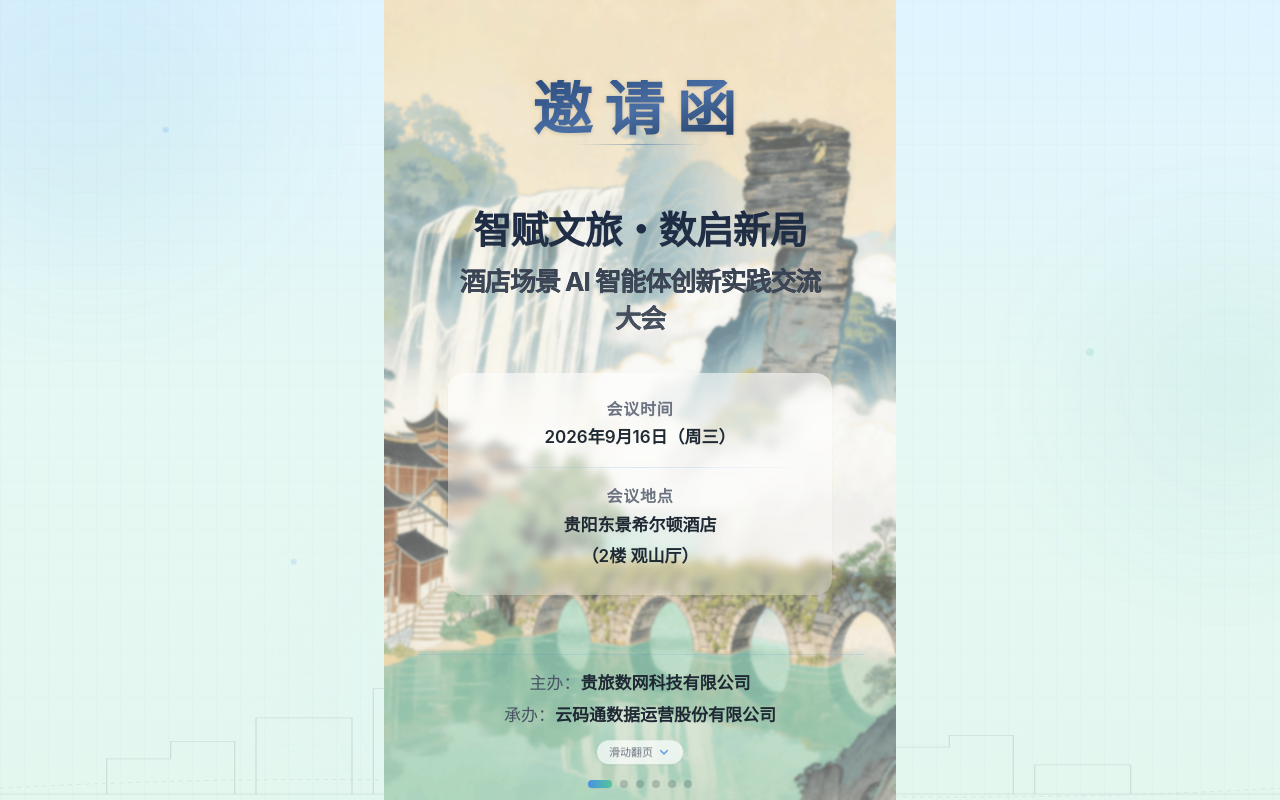
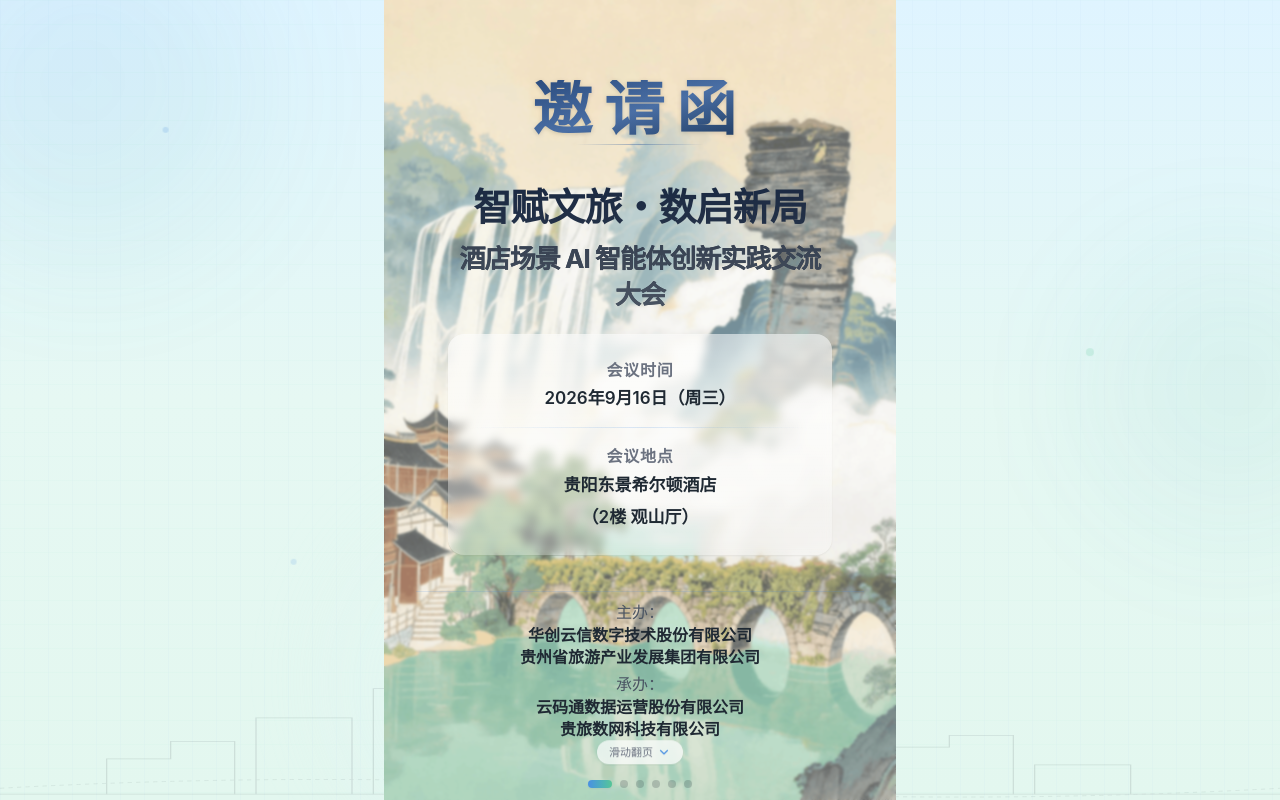
Before and after one commit to scmgh-2025/YaoQing, a React (Vite) app: page / in a window 1280 px wide. Built offline with nearby package versions, Linux system fonts and the light colour scheme.

Commit message:
feat: 议程时间/文案/布局微调 + 删除一键导航按钮 + 封面整体上移

```diff
--- a/src/components/CoverPage.tsx
+++ b/src/components/CoverPage.tsx
@@ -39,7 +39,7 @@
       </motion.div>
 
       {/* 2. Middle Main Conference Theme & Time/Location */}
-      <div className="my-auto py-4 flex flex-col items-center text-center relative z-10">
+      <div className="my-auto py-1 flex flex-col items-center text-center relative z-10">
         {/* Main Title */}
         <motion.h1
           initial={{ opacity: 0, y: 16 }}
@@ -58,7 +58,7 @@
           initial={{ opacity: 0, y: 16 }}
           animate={isActive ? { opacity: 1, y: 0 } : { opacity: 0, y: 16 }}
           transition={{ duration: 0.7, delay: 0.3 }}
-          className="mt-6 w-full max-w-sm bg-gradient-to-b from-white/55 to-white/25 backdrop-blur-xs rounded-2xl p-5 sm:p-6 text-left space-y-4 shadow-xs"
+          className="mt-2 w-full max-w-sm bg-gradient-to-b from-white/55 to-white/25 backdrop-blur-xs rounded-2xl p-5 sm:p-6 text-left space-y-4 shadow-xs"
         >
           {/* Meeting Time */}
           <div className="text-center">
@@ -90,13 +90,31 @@
         initial={{ opacity: 0, y: 15 }}
         animate={isActive ? { opacity: 1, y: 0 } : { opacity: 0, y: 15 }}
         transition={{ duration: 0.7, delay: 0.45 }}
-        className="text-center pt-4 pb-6 space-y-1.5 border-t border-[#4A90E2]/15 relative z-10"
+        className="text-center pt-2 pb-3 space-y-1 border-t border-[#4A90E2]/15 relative z-10"
       >
-        <div className="text-base sm:text-[17px] text-[#4B5563]">
-          主办：<span className="text-[#1F2933] font-semibold">{theme.organizer}</span>
+        <div className="text-sm sm:text-base text-[#4B5563]">
+          主办：
+          {Array.isArray(theme.organizer) ? (
+            <div className="text-[#1F2933] font-semibold leading-snug">
+              {theme.organizer.map((o, i) => (
+                <div key={i}>{o}</div>
+              ))}
+            </div>
+          ) : (
+            <span className="text-[#1F2933] font-semibold">{theme.organizer}</span>
+          )}
         </div>
-        <div className="text-base sm:text-[17px] text-[#4B5563]">
-          承办：<span className="text-[#1F2933] font-semibold">{theme.coOrganizer}</span>
+        <div className="text-sm sm:text-base text-[#4B5563]">
+          承办：
+          {Array.isArray(theme.coOrganizer) ? (
+            <div className="text-[#1F2933] font-semibold leading-snug">
+              {theme.coOrganizer.map((o, i) => (
+                <div key={i}>{o}</div>
+              ))}
+            </div>
+          ) : (
+            <span className="text-[#1F2933] font-semibold">{theme.coOrganizer}</span>
+          )}
         </div>
       </motion.div>
 
--- a/src/components/GuidePage.tsx
+++ b/src/components/GuidePage.tsx
@@ -214,17 +214,10 @@
             })()}
           </p>
 
-          <div className="flex flex-row items-stretch gap-2 pt-2 border-t border-[#F0F2F5]">
-            <button
-              onClick={openMapSelector}
-              className="flex-1 py-2.5 px-4 rounded-xl bg-[#DFF4FF]/60 hover:bg-[#DFF4FF] text-[#4A90E2] text-base sm:text-[17px] font-semibold flex items-center justify-center gap-2 transition-all active:scale-95 cursor-pointer"
-            >
-              <Navigation className="w-4 h-4 text-[#56C596]" />
-              <span>一键导航</span>
-            </button>
+          <div className="pt-2 border-t border-[#F0F2F5]">
             <button
               onClick={handleCopyAddress}
-              className="flex-1 py-2.5 px-4 rounded-xl bg-[#F8FAFC] hover:bg-[#F1F5F9] text-[#6B7280] text-base sm:text-[17px] font-medium flex items-center justify-center gap-2 transition-all active:scale-95 cursor-pointer"
+              className="w-full py-2.5 px-4 rounded-xl bg-[#F8FAFC] hover:bg-[#F1F5F9] text-[#6B7280] text-base sm:text-[17px] font-medium flex items-center justify-center gap-2 transition-all active:scale-95 cursor-pointer"
             >
               {copied ? <Check className="w-4 h-4 text-[#56C596]" /> : <Copy className="w-4 h-4" />}
               <span>{copied ? '已复制' : '复制地址'}</span>
--- a/src/components/InvitationPage.tsx
+++ b/src/components/InvitationPage.tsx
@@ -86,7 +86,6 @@
 
         {/* Signature with ornamental feather line */}
         <div className="mt-9 text-right">
-          <p className="text-base font-semibold text-[#1F2933] mb-1.5">{theme.organizer}</p>
           <div className="flex items-center justify-center gap-2 w-full">
             <span className="w-14 h-[1px] rounded-full bg-gradient-to-r from-[#56C596]/0 to-[#56C596]/35" />
             <span className="w-1.5 h-1.5 rounded-full bg-gradient-to-br from-[#4A90E2]/70 to-[#56C596]/70" />
--- a/src/config.ts
+++ b/src/config.ts
@@ -9,15 +9,15 @@
     title: '智赋文旅・数启新局',
     subTitle: '酒店场景 AI 智能体创新实践交流大会',
     dateText: '2026年9月16日（周三）',
-    timeText: '14:30—17:30',
+    timeText: '14:30—16:40',
     venueText: '贵阳东景希尔顿酒店',
     venueDetail: '2楼 观山厅',
     address: '贵阳市观山湖区金阳北路 277 号，贵阳东景希尔顿酒店 ——2楼 观山厅',
     mapUrl: 'https://apis.map.qq.com/uri/v1/marker?marker=coord:26.6348,106.6318;title:贵阳东景希尔顿酒店;addr:贵阳市观山湖区金阳北路277号',
     latitude: 26.6348,
     longitude: 106.6318,
-    organizer: '贵旅数网科技有限公司',
-    coOrganizer: '云码通数据运营股份有限公司',
+    organizer: ['华创云信数字技术股份有限公司', '贵州省旅游产业发展集团有限公司'],
+    coOrganizer: ['云码通数据运营股份有限公司', '贵旅数网科技有限公司'],
     contactName: 'XXX',
     contactPhone: '1234567890',
     contactPhoneTel: '1234567890',
@@ -97,19 +97,16 @@
       timeRange: '14:35 - 14:40',
       duration: '5 分钟',
       title: '贵旅集团领导致辞',
-      speaker: '龙丛',
-      speakerTitle: '贵州省旅游产业发展集团有限公司副董事长、总经理',
-      isHighlight: true,
     },
     {
       id: 'agenda-3',
-      timeRange: '14:40 - 15:10',
-      duration: '30 分钟',
+      timeRange: '14:40 - 15:20',
+      duration: '40 分钟',
       title: '专家主题演讲',
       subItems: [
         {
           title: '酒店行业现实困境与转型破局之路',
-          duration: '15 分钟',
+          duration: '20 分钟',
           speaker: '刘勇军',
           speakerTitle: [
             '贵州省住宿行业协会副会长',
@@ -119,7 +116,7 @@
         },
         {
           title: 'AI 技术浪潮：全社会变革与文旅酒店行业能力边界',
-          duration: '15 分钟',
+          duration: '20 分钟',
           speaker: '黄涛',
           speakerTitle: [
             '华创云信数字技术股份有限公司AI技术首席运营官',
@@ -131,13 +128,13 @@
     },
     {
       id: 'agenda-4',
-      timeRange: '15:10 - 15:40',
-      duration: '30 分钟',
+      timeRange: '15:20 - 16:20',
+      duration: '60 分钟',
       title: '解决方案发布',
       isHighlight: true,
       subItems: [
         {
-          title: 'AI 伴侣 —— 面向住客全流程 C 端产品方案',
+          title: '住客AI服务 —— 面向住客全流程 C 端产品方案',
           duration: '20 分钟',
         },
         {
@@ -145,15 +142,15 @@
           duration: '10 分钟',
         },
         {
-          title: '老板端掌上 AI —— 服务酒店老板经营决策产品方案',
+          title: '老板掌上 AI —— 服务酒店老板经营决策产品方案',
           duration: '10 分钟',
         },
       ],
     },
     {
       id: 'agenda-5',
-      timeRange: '15:40 - 15:50',
-      duration: '10 分钟',
+      timeRange: '16:20 - 16:40',
+      duration: '20 分钟',
       title: '合作签约仪式',
     },
   ],
--- a/src/types.ts
+++ b/src/types.ts
@@ -51,8 +51,8 @@
     mapUrl: string;
     latitude: number;
     longitude: number;
-    organizer: string;
-    coOrganizer: string;
+    organizer: string | string[];
+    coOrganizer: string | string[];
     contactName: string;
     contactPhone: string;
     contactPhoneTel: string;
```
